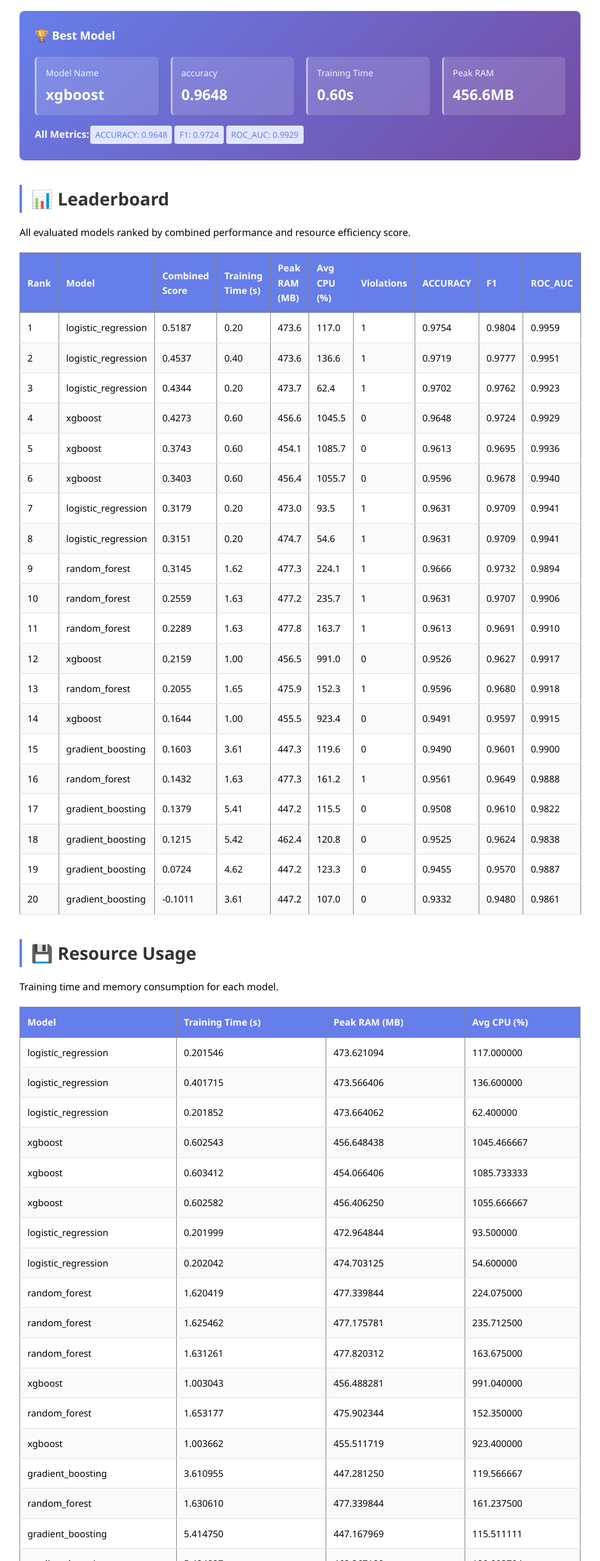
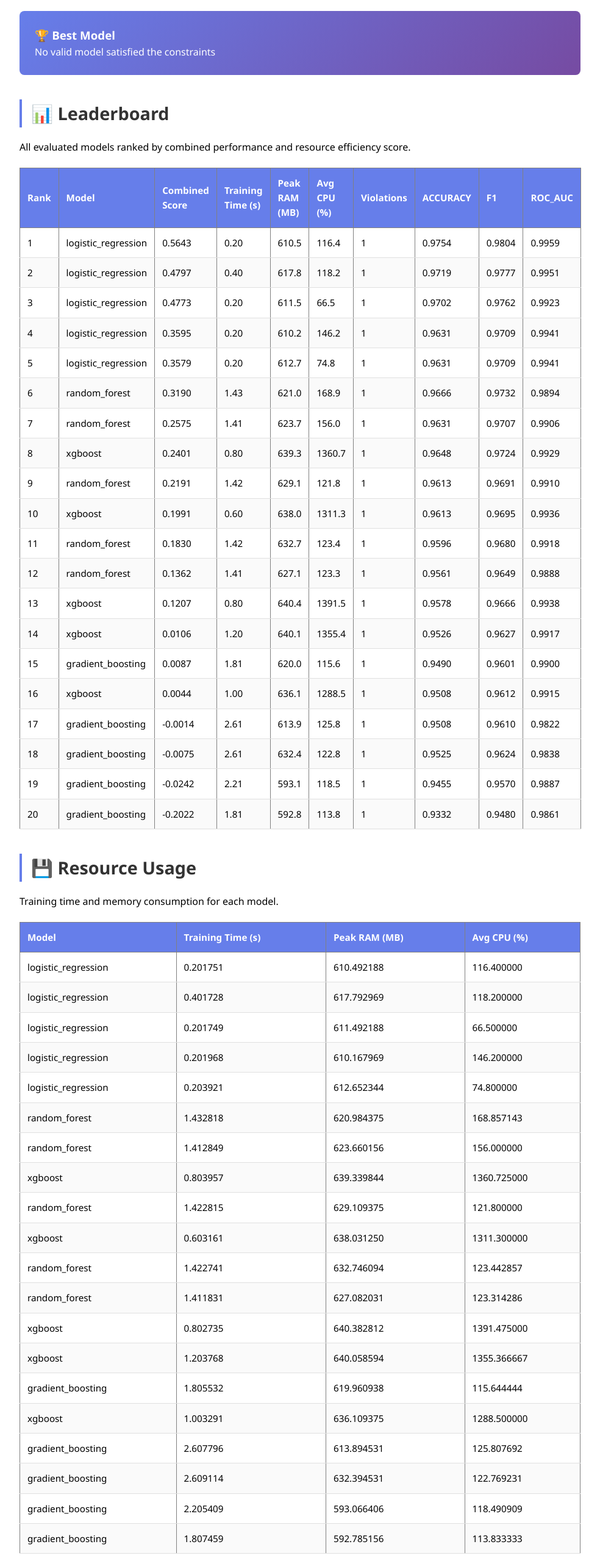
Before and after one commit to ReginSamRobinson/AutoML, a website: page automl_report.html in a window 1280 px wide. Shown: the part 180-2740 px from the top of the page at 61% size, without its empty margins (148-1132 px from the left). Drawn offline with Linux system fonts and the light colour scheme.

Commit message:
Update AutoML report: Remove best model section and adjust leaderboard metrics

```diff
--- a/automl_report.html
+++ b/automl_report.html
@@ -126,28 +126,7 @@
 
             <div class="summary">
                 <h3>🏆 Best Model</h3>
-
-                <div class="summary-grid">
-                    <div class="summary-item">
-                        <div class="summary-item-label">Model Name</div>
-                        <div class="summary-item-value">xgboost</div>
-                    </div>
-                    <div class="summary-item">
-                        <div class="summary-item-label">accuracy</div>
-                        <div class="summary-item-value">0.9648</div>
-                    </div>
-                    <div class="summary-item">
-                        <div class="summary-item-label">Training Time</div>
-                        <div class="summary-item-value">0.60s</div>
-                    </div>
-                    <div class="summary-item">
-                        <div class="summary-item-label">Peak RAM</div>
-                        <div class="summary-item-value">456.6MB</div>
-                    </div>
-                </div>
-
-                <div style='margin-top: 15px;'><strong>All Metrics:</strong><span class='metric-badge'>ACCURACY: 0.9648</span><span class='metric-badge'>F1: 0.9724</span><span class='metric-badge'>ROC_AUC: 0.9929</span></div>
-
+    <p>No valid model satisfied the constraints</p>
             </div>
 
             <h2>📊 Leaderboard</h2>
@@ -171,10 +150,10 @@
     <tr>
       <td>1</td>
       <td>logistic_regression</td>
-      <td>0.5187</td>
+      <td>0.5643</td>
       <td>0.20</td>
-      <td>473.6</td>
-      <td>117.0</td>
+      <td>610.5</td>
+      <td>116.4</td>
       <td>1</td>
       <td>0.9754</td>
       <td>0.9804</td>
@@ -183,10 +162,10 @@
     <tr>
       <td>2</td>
       <td>logistic_regression</td>
-      <td>0.4537</td>
+      <td>0.4797</td>
       <td>0.40</td>
-      <td>473.6</td>
-      <td>136.6</td>
+      <td>617.8</td>
+      <td>118.2</td>
       <td>1</td>
       <td>0.9719</td>
       <td>0.9777</td>
@@ -195,10 +174,10 @@
     <tr>
       <td>3</td>
       <td>logistic_regression</td>
-      <td>0.4344</td>
+      <td>0.4773</td>
       <td>0.20</td>
-      <td>473.7</td>
-      <td>62.4</td>
+      <td>611.5</td>
+      <td>66.5</td>
       <td>1</td>
       <td>0.9702</td>
       <td>0.9762</td>
@@ -206,168 +185,168 @@
     </tr>
     <tr>
       <td>4</td>
-      <td>xgboost</td>
-      <td>0.4273</td>
-      <td>0.60</td>
-      <td>456.6</td>
-      <td>1045.5</td>
-      <td>0</td>
-      <td>0.9648</td>
-      <td>0.9724</td>
-      <td>0.9929</td>
-    </tr>
-    <tr>
-      <td>5</td>
-      <td>xgboost</td>
-      <td>0.3743</td>
-      <td>0.60</td>
-      <td>454.1</td>
-      <td>1085.7</td>
-      <td>0</td>
-      <td>0.9613</td>
-      <td>0.9695</td>
-      <td>0.9936</td>
-    </tr>
-    <tr>
-      <td>6</td>
-      <td>xgboost</td>
-      <td>0.3403</td>
-      <td>0.60</td>
-      <td>456.4</td>
-      <td>1055.7</td>
-      <td>0</td>
-      <td>0.9596</td>
-      <td>0.9678</td>
-      <td>0.9940</td>
-    </tr>
-    <tr>
-      <td>7</td>
       <td>logistic_regression</td>
-      <td>0.3179</td>
+      <td>0.3595</td>
       <td>0.20</td>
-      <td>473.0</td>
-      <td>93.5</td>
+      <td>610.2</td>
+      <td>146.2</td>
       <td>1</td>
       <td>0.9631</td>
       <td>0.9709</td>
       <td>0.9941</td>
     </tr>
     <tr>
-      <td>8</td>
+      <td>5</td>
       <td>logistic_regression</td>
-      <td>0.3151</td>
+      <td>0.3579</td>
       <td>0.20</td>
-      <td>474.7</td>
-      <td>54.6</td>
+      <td>612.7</td>
+      <td>74.8</td>
       <td>1</td>
       <td>0.9631</td>
       <td>0.9709</td>
       <td>0.9941</td>
     </tr>
     <tr>
-      <td>9</td>
+      <td>6</td>
       <td>random_forest</td>
-      <td>0.3145</td>
-      <td>1.62</td>
-      <td>477.3</td>
-      <td>224.1</td>
+      <td>0.3190</td>
+      <td>1.43</td>
+      <td>621.0</td>
+      <td>168.9</td>
       <td>1</td>
       <td>0.9666</td>
       <td>0.9732</td>
       <td>0.9894</td>
     </tr>
     <tr>
-      <td>10</td>
+      <td>7</td>
       <td>random_forest</td>
-      <td>0.2559</td>
-      <td>1.63</td>
-      <td>477.2</td>
-      <td>235.7</td>
+      <td>0.2575</td>
+      <td>1.41</td>
+      <td>623.7</td>
+      <td>156.0</td>
       <td>1</td>
       <td>0.9631</td>
       <td>0.9707</td>
       <td>0.9906</td>
     </tr>
     <tr>
-      <td>11</td>
+      <td>8</td>
+      <td>xgboost</td>
+      <td>0.2401</td>
+      <td>0.80</td>
+      <td>639.3</td>
+      <td>1360.7</td>
+      <td>1</td>
+      <td>0.9648</td>
+      <td>0.9724</td>
+      <td>0.9929</td>
+    </tr>
+    <tr>
+      <td>9</td>
       <td>random_forest</td>
-      <td>0.2289</td>
-      <td>1.63</td>
-      <td>477.8</td>
-      <td>163.7</td>
+      <td>0.2191</td>
+      <td>1.42</td>
+      <td>629.1</td>
+      <td>121.8</td>
       <td>1</td>
       <td>0.9613</td>
       <td>0.9691</td>
       <td>0.9910</td>
     </tr>
     <tr>
-      <td>12</td>
+      <td>10</td>
       <td>xgboost</td>
-      <td>0.2159</td>
-      <td>1.00</td>
-      <td>456.5</td>
-      <td>991.0</td>
-      <td>0</td>
-      <td>0.9526</td>
-      <td>0.9627</td>
-      <td>0.9917</td>
+      <td>0.1991</td>
+      <td>0.60</td>
+      <td>638.0</td>
+      <td>1311.3</td>
+      <td>1</td>
+      <td>0.9613</td>
+      <td>0.9695</td>
+      <td>0.9936</td>
     </tr>
     <tr>
-      <td>13</td>
+      <td>11</td>
       <td>random_forest</td>
-      <td>0.2055</td>
-      <td>1.65</td>
-      <td>475.9</td>
-      <td>152.3</td>
+      <td>0.1830</td>
+      <td>1.42</td>
+      <td>632.7</td>
+      <td>123.4</td>
       <td>1</td>
       <td>0.9596</td>
       <td>0.9680</td>
       <td>0.9918</td>
     </tr>
     <tr>
+      <td>12</td>
+      <td>random_forest</td>
+      <td>0.1362</td>
+      <td>1.41</td>
+      <td>627.1</td>
+      <td>123.3</td>
+      <td>1</td>
+      <td>0.9561</td>
+      <td>0.9649</td>
+      <td>0.9888</td>
+    </tr>
+    <tr>
+      <td>13</td>
+      <td>xgboost</td>
+      <td>0.1207</td>
+      <td>0.80</td>
+      <td>640.4</td>
+      <td>1391.5</td>
+      <td>1</td>
+      <td>0.9578</td>
+      <td>0.9666</td>
+      <td>0.9938</td>
+    </tr>
+    <tr>
       <td>14</td>
       <td>xgboost</td>
-      <td>0.1644</td>
-      <td>1.00</td>
-      <td>455.5</td>
-      <td>923.4</td>
-      <td>0</td>
-      <td>0.9491</td>
-      <td>0.9597</td>
-      <td>0.9915</td>
+      <td>0.0106</td>
+      <td>1.20</td>
+      <td>640.1</td>
+      <td>1355.4</td>
+      <td>1</td>
+      <td>0.9526</td>
+      <td>0.9627</td>
+      <td>0.9917</td>
     </tr>
     <tr>
       <td>15</td>
       <td>gradient_boosting</td>
-      <td>0.1603</td>
-      <td>3.61</td>
-      <td>447.3</td>
-      <td>119.6</td>
-      <td>0</td>
+      <td>0.0087</td>
+      <td>1.81</td>
+      <td>620.0</td>
+      <td>115.6</td>
+      <td>1</td>
       <td>0.9490</td>
       <td>0.9601</td>
       <td>0.9900</td>
     </tr>
     <tr>
       <td>16</td>
-      <td>random_forest</td>
-      <td>0.1432</td>
-      <td>1.63</td>
-      <td>477.3</td>
-      <td>161.2</td>
+      <td>xgboost</td>
+      <td>0.0044</td>
+      <td>1.00</td>
+      <td>636.1</td>
+      <td>1288.5</td>
       <td>1</td>
-      <td>0.9561</td>
-      <td>0.9649</td>
-      <td>0.9888</td>
+      <td>0.9508</td>
+      <td>0.9612</td>
+      <td>0.9915</td>
     </tr>
     <tr>
       <td>17</td>
       <td>gradient_boosting</td>
-      <td>0.1379</td>
-      <td>5.41</td>
-      <td>447.2</td>
-      <td>115.5</td>
-      <td>0</td>
+      <td>-0.0014</td>
+      <td>2.61</td>
+      <td>613.9</td>
+      <td>125.8</td>
+      <td>1</td>
       <td>0.9508</td>
       <td>0.9610</td>
       <td>0.9822</td>
@@ -375,11 +354,11 @@
     <tr>
       <td>18</td>
       <td>gradient_boosting</td>
-      <td>0.1215</td>
-      <td>5.42</td>
-      <td>462.4</td>
-      <td>120.8</td>
-      <td>0</td>
+      <td>-0.0075</td>
+      <td>2.61</td>
+      <td>632.4</td>
+      <td>122.8</td>
+      <td>1</td>
       <td>0.9525</td>
       <td>0.9624</td>
       <td>0.9838</td>
@@ -387,11 +366,11 @@
     <tr>
       <td>19</td>
       <td>gradient_boosting</td>
-      <td>0.0724</td>
-      <td>4.62</td>
-      <td>447.2</td>
-      <td>123.3</td>
-      <td>0</td>
+      <td>-0.0242</td>
+      <td>2.21</td>
+      <td>593.1</td>
+      <td>118.5</td>
+      <td>1</td>
       <td>0.9455</td>
       <td>0.9570</td>
       <td>0.9887</td>
@@ -399,11 +378,11 @@
     <tr>
       <td>20</td>
       <td>gradient_boosting</td>
-      <td>-0.1011</td>
-      <td>3.61</td>
-      <td>447.2</td>
-      <td>107.0</td>
-      <td>0</td>
+      <td>-0.2022</td>
+      <td>1.81</td>
+      <td>592.8</td>
+      <td>113.8</td>
+      <td>1</td>
       <td>0.9332</td>
       <td>0.9480</td>
       <td>0.9861</td>
@@ -425,123 +404,123 @@
   <tbody>
     <tr>
       <td>logistic_regression</td>
-      <td>0.201546</td>
-      <td>473.621094</td>
-      <td>117.000000</td>
+      <td>0.201751</td>
+      <td>610.492188</td>
+      <td>116.400000</td>
     </tr>
     <tr>
       <td>logistic_regression</td>
-      <td>0.401715</td>
-      <td>473.566406</td>
-      <td>136.600000</td>
+      <td>0.401728</td>
+      <td>617.792969</td>
+      <td>118.200000</td>
     </tr>
     <tr>
       <td>logistic_regression</td>
-      <td>0.201852</td>
-      <td>473.664062</td>
-      <td>62.400000</td>
+      <td>0.201749</td>
+      <td>611.492188</td>
+      <td>66.500000</td>
+    </tr>
+    <tr>
+      <td>logistic_regression</td>
+      <td>0.201968</td>
+      <td>610.167969</td>
+      <td>146.200000</td>
+    </tr>
+    <tr>
+      <td>logistic_regression</td>
+      <td>0.203921</td>
+      <td>612.652344</td>
+      <td>74.800000</td>
+    </tr>
+    <tr>
+      <td>random_forest</td>
+      <td>1.432818</td>
+      <td>620.984375</td>
+      <td>168.857143</td>
+    </tr>
+    <tr>
+      <td>random_forest</td>
+      <td>1.412849</td>
+      <td>623.660156</td>
+      <td>156.000000</td>
     </tr>
     <tr>
       <td>xgboost</td>
-      <td>0.602543</td>
-      <td>456.648438</td>
-      <td>1045.466667</td>
+      <td>0.803957</td>
+      <td>639.339844</td>
+      <td>1360.725000</td>
+    </tr>
+    <tr>
+      <td>random_forest</td>
+      <td>1.422815</td>
+      <td>629.109375</td>
+      <td>121.800000</td>
     </tr>
     <tr>
       <td>xgboost</td>
-      <td>0.603412</td>
-      <td>454.066406</td>
-      <td>1085.733333</td>
+      <td>0.603161</td>
+      <td>638.031250</td>
+      <td>1311.300000</td>
+    </tr>
+    <tr>
+      <td>random_forest</td>
+      <td>1.422741</td>
+      <td>632.746094</td>
+      <td>123.442857</td>
+    </tr>
+    <tr>
+      <td>random_forest</td>
+      <td>1.411831</td>
+      <td>627.082031</td>
+      <td>123.314286</td>
     </tr>
     <tr>
       <td>xgboost</td>
-      <td>0.602582</td>
-      <td>456.406250</td>
-      <td>1055.666667</td>
-    </tr>
-    <tr>
-      <td>logistic_regression</td>
-      <td>0.201999</td>
-      <td>472.964844</td>
-      <td>93.500000</td>
-    </tr>
-    <tr>
-      <td>logistic_regression</td>
-      <td>0.202042</td>
-      <td>474.703125</td>
-      <td>54.600000</td>
-    </tr>
-    <tr>
-      <td>random_forest</td>
-      <td>1.620419</td>
-      <td>477.339844</td>
-      <td>224.075000</td>
-    </tr>
-    <tr>
-      <td>random_forest</td>
-      <td>1.625462</td>
-      <td>477.175781</td>
-      <td>235.712500</td>
-    </tr>
-    <tr>
-      <td>random_forest</td>
-      <td>1.631261</td>
-      <td>477.820312</td>
-      <td>163.675000</td>
+      <td>0.802735</td>
+      <td>640.382812</td>
+      <td>1391.475000</td>
     </tr>
     <tr>
       <td>xgboost</td>
-      <td>1.003043</td>
-      <td>456.488281</td>
-      <td>991.040000</td>
+      <td>1.203768</td>
+      <td>640.058594</td>
+      <td>1355.366667</td>
     </tr>
     <tr>
-      <td>random_forest</td>
-      <td>1.653177</td>
-      <td>475.902344</td>
-      <td>152.350000</td>
+      <td>gradient_boosting</td>
+      <td>1.805532</td>
+      <td>619.960938</td>
+      <td>115.644444</td>
     </tr>
     <tr>
       <td>xgboost</td>
-      <td>1.003662</td>
-      <td>455.511719</td>
-      <td>923.400000</td>
+      <td>1.003291</td>
+      <td>636.109375</td>
+      <td>1288.500000</td>
     </tr>
     <tr>
       <td>gradient_boosting</td>
-      <td>3.610955</td>
-      <td>447.281250</td>
-      <td>119.566667</td>
-    </tr>
-    <tr>
-      <td>random_forest</td>
-      <td>1.630610</td>
-      <td>477.339844</td>
-      <td>161.237500</td>
+      <td>2.607796</td>
+      <td>613.894531</td>
+      <td>125.807692</td>
     </tr>
     <tr>
       <td>gradient_boosting</td>
-      <td>5.414750</td>
-      <td>447.167969</td>
-      <td>115.511111</td>
+      <td>2.609114</td>
+      <td>632.394531</td>
+      <td>122.769231</td>
     </tr>
     <tr>
       <td>gradient_boosting</td>
-      <td>5.424827</td>
-      <td>462.367188</td>
-      <td>120.803704</td>
+      <td>2.205409</td>
+      <td>593.066406</td>
+      <td>118.490909</td>
     </tr>
     <tr>
       <td>gradient_boosting</td>
-      <td>4.618513</td>
-      <td>447.250000</td>
-      <td>123.334783</td>
-    </tr>
-    <tr>
-      <td>gradient_boosting</td>
-      <td>3.611876</td>
-      <td>447.222656</td>
-      <td>106.972222</td>
+      <td>1.807459</td>
+      <td>592.785156</td>
+      <td>113.833333</td>
     </tr>
   </tbody>
 </table>
```
Also changed, not shown: 1 other file.
